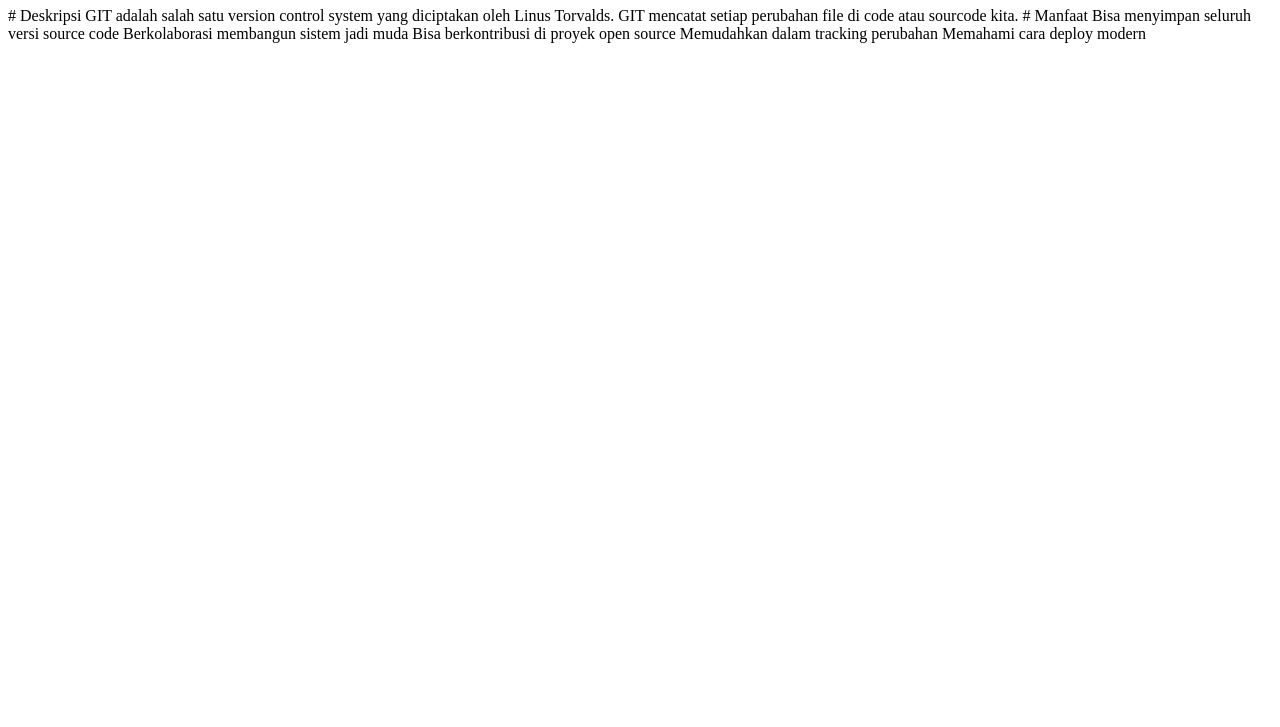
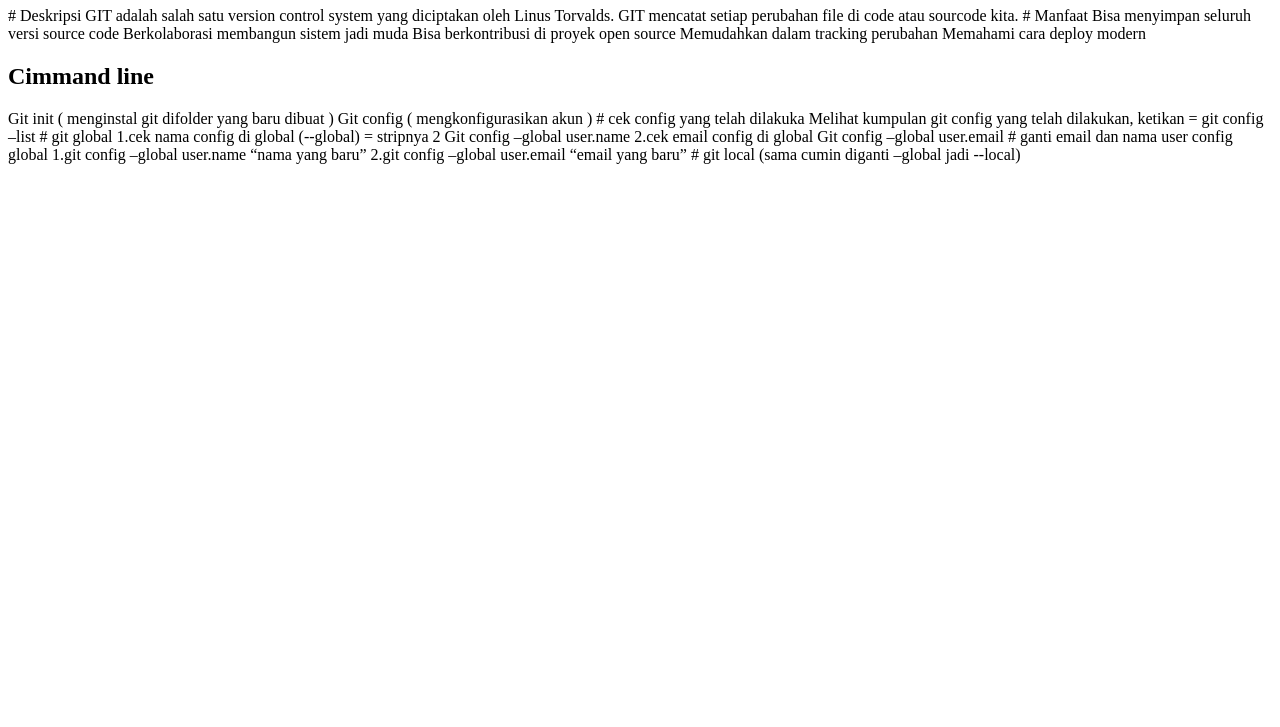
Before and after one commit to Akbaranggit/Akbar-TaskGItGUI, a plain HTML site: page materiGit.html in a window 1280 px wide. Shown: the part 73-800 px from the top of the page. Drawn offline with Linux system fonts and the light colour scheme.

Commit message:
Branch akbar menambahkan isi file materigit

```diff
--- a/materiGit.html
+++ b/materiGit.html
@@ -19,6 +19,21 @@
         Memudahkan dalam tracking perubahan
         Memahami cara deploy modern
     </p>
-
+    <h2>Cimmand line</h2>
+    <p>
+        Git init ( menginstal git difolder yang baru dibuat )
+        Git config ( mengkonfigurasikan akun )
+        # cek config yang telah dilakuka
+        Melihat kumpulan git config yang telah dilakukan, ketikan = git config –list
+        # git global
+        1.cek nama config di global (--global) = stripnya 2
+        Git config –global user.name
+        2.cek email config di global
+        Git config –global user.email
+        # ganti email dan nama user config global
+        1.git config –global user.name “nama yang baru”
+        2.git config –global user.email “email yang baru”
+        # git local (sama cumin diganti –global jadi --local)
+    </p>
 </body>
 </html>
```
